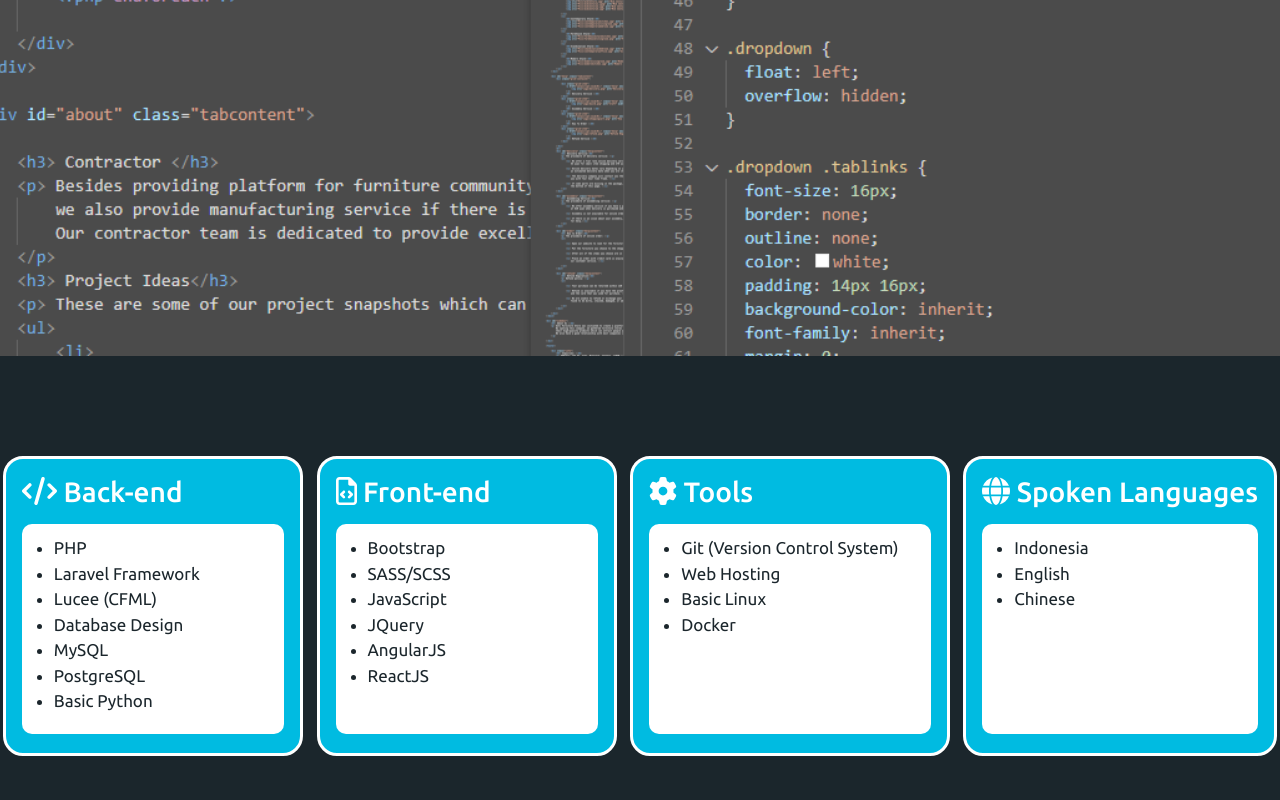
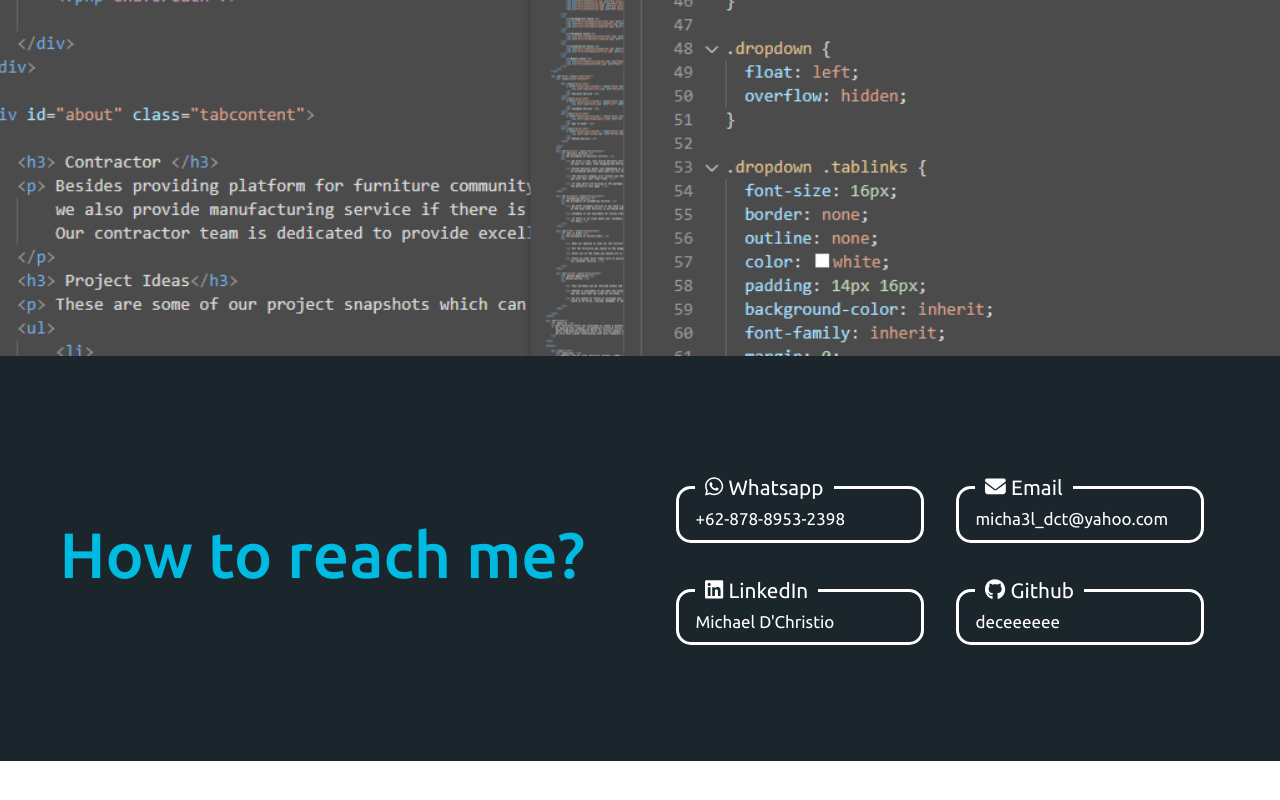
Before and after one commit to deceeeeee/deceeeeee.github.io, a React (Create React App) app: page / in a window 1280 px wide. Shown: the part 6141-6941 px from the top of the page. After the commit the page ends 6902 px from the top, so only its background shows below. Built offline with nearby package versions, Linux system fonts and the light colour scheme.

Commit message:
Finished contact section

```diff
--- a/src/App.js
+++ b/src/App.js
@@ -63,7 +63,7 @@ class App extends Component {
     return(
       <div ref={state.appRef} className={"App"}>
         <NavigationBar show={this.pathMatch(state.currentRoute)} navList={routes} onChoose={(path) => handleNavClick(path)} />
-        <Footer show={ this.state.showApp && hasFooterRoutes.includes(this.state.currentRoute) } />
+        {/* <Footer show={ this.state.showApp && hasFooterRoutes.includes(this.state.currentRoute) } /> */}
       </div>
     );
   }
--- a/src/Component/PagesComponent/Contact/Contact.jsx
+++ b/src/Component/PagesComponent/Contact/Contact.jsx
@@ -1,6 +1,5 @@
 import React from 'react';
 import Init from '../../../Init/Init';
-import { Row, Col } from 'react-bootstrap';
 import ContactInfo from '../../../Data/Contact';
 
 import './Contact.scss';
@@ -10,14 +9,18 @@ const contactInfo = ContactInfo();
 const Contact = (props) => {
     const FontAwesomeIcon = Init.FontAwesomeIcon;
 
+    const clickContact = (event, index) => {
+        let selectedContact = contactInfo[index];
+        window.open(selectedContact.url, "_blank")
+    }
+
     return (
         <div className="contact">
             {/* TITLE */}
             <div className="contact-title">
-                <h1>
-                    WANNA TALK ABOUT IT? LET'S GET IN TOUCH.
-                    {/* <br/> */}
-                </h1>
+                <h2>
+                    How to reach me?
+                </h2>
             </div>
             {/*
                 CONTENT
@@ -25,50 +28,20 @@ const Contact = (props) => {
                 Right - Introduction
             */}
             <div className="contact-content">
-                <Row className="contact-address">
-                    <Col md={6} sm={6} className="contact-address-item contact-address-title">
-                        <h2>
-                            TNG
-                        </h2>
-                    </Col>
-
-                    <Col md={5} sm={6} className="contact-address-item contact-address-info">
-                        {contactInfo.address}
-                    </Col>
-                </Row>
-
-                <h5 className="contact-section-title"> Get In Touch </h5>
-                <Row className="contact-info">
-                    <Col md={6} className="contact-info-item">
-                        <a className="with-underline fade-in" href={"mailto:" + contactInfo.email}>
-                            {contactInfo.email}
-                        </a>
-                    </Col>
-
-                    <Col md={5} className="contact-info-item">
-                        <a className="with-underline fade-in" href={"tel:" + contactInfo.phoneno}>
-                            {contactInfo.phoneno}
-                        </a>
-                    </Col>
-                </Row>
-
-                <h5 className="contact-section-title"> Follow Us </h5>
-                <Row className="contact-socmed">
-                    <Col md={6} className="socmed-list">
-                        {
-                            contactInfo.socmed.map( (item, index) => {
-                                return item.hasOwnProperty('show') && item.show ? (
-                                    <a target="_blank"
-                                    rel="noopener noreferrer"
-                                    className=''
-                                    key={index} href={item.link}>
-                                        <FontAwesomeIcon icon={item.faIcon} />
-                                    </a>
-                                ) : "";
-                            } )
-                        }
-                    </Col>
-                </Row>
+                {
+                    contactInfo.map((item, index) => {
+                        return (
+                            <fieldset key={index} className="contact-content-item" onClick={(event) => clickContact(event, index)}>
+                                <legend className="contact-content-name">
+                                    <FontAwesomeIcon icon={item.icon} /> { item.name }
+                                </legend>
+                                <span className="contact-content-link">
+                                    { item.value }
+                                </span>
+                            </fieldset>
+                        )
+                    })
+                }
             </div>
         </div>
     );
--- a/src/Component/PagesComponent/Contact/Contact.scss
+++ b/src/Component/PagesComponent/Contact/Contact.scss
@@ -1,117 +1,61 @@
+$primaryColor: var(--base-primary-color);
+$secondaryColor: var(--base-secondary-color);
+$primaryTextColor: var(--primary-text-color);
+
 .contact {
     width: 100%;
-    height: 100%;
-    // border: 10px solid black;
+    background-color: $primaryColor;
+    padding: 100px 0;
     display: flex;
-    flex-direction: row;
+    align-items: center;
+    justify-content: space-evenly;
+    gap: 1rem;
     flex-wrap: wrap;
-    align-items: flex-start;
-    justify-content: space-around;
 
-    padding: 2rem 4rem 2rem;
-
-    a {
-        color: #000;
-        text-decoration: underline;
-        transition: 0.2s linear;
-        margin: 0.1rem 0;
-
-        &:hover {
-            // opacity: 0.75;
-            // font-size: 1.01rem;
+    .contact-title {
+        h2 {
+            font-size: 4rem;
+            color: $secondaryColor;
         }
     }
 
-    &-title {
-        padding: 1rem 3.5rem;
-        width: 55%;
+    .contact-content {
+        display: grid;
+        grid-template-columns: 280px 280px;
 
-        h1 {
-            width: 90%;
-            font-weight: 900;
-            font-size: 6vw;
-            line-height: 6rem;
+        @media screen and (max-width: 768px) {
+            width: 100%;
+            grid-template-columns: auto;
         }
-    }
 
-    &-content {
-        width: 45%;
-        height: 50vh;
-        position: relative;
-        padding: 0.7rem 0;
+        &-item {
+            padding: 0.2rem 1rem 0.5rem;
+            margin: 1rem;
+            transition: all 0.4s ease;
+            cursor: pointer;
 
-        .contact-address {
-            align-items: center;
-            margin-bottom: 4rem;
+            &:hover,
+            &:active {
+                background-color: $secondaryColor;
 
-            &-title {
-                margin-left: -6px;
-
-                h2 {
-                    font-size: 7.5vw;
-                    font-weight: 700;
-                    margin: 0;
+                .contact-content-link {
+                    opacity: 0.8;
+                    font-size: 1rem;
                 }
             }
 
-            &-info {
-                text-align: justify;
-                white-space: pre-line;
+            .contact-content-name {
+                margin-bottom: 0;
+                font-size: 1.3rem;
             }
-        }
 
-        .contact-info {
-            margin-bottom: 2rem;
-        }
-
-        .contact-section-title {
-            text-transform: uppercase;
-            font-size: 1rem;
-            margin-bottom: 0.2rem;
-        }
-
-        .contact-socmed {
-            .socmed-list {
-                display: flex;
-                gap: 10px;
-
-                & a {
-                    font-size: 35px;
-                }
+            .contact-content-link {
+                text-decoration: none;
+                color: $primaryTextColor;
+                transition: all 0.4s ease;
+                width: 100%;
+                // cursor: pointer;
             }
         }
     }
 }
-
-@media (max-width: 695px) {
-    .contact {
-        flex-direction: column;
-
-        padding: 1.5rem 2rem;
-
-        &-title {
-            width: 100%;
-            padding: 1rem 0;
-            margin-left: -5px;
-
-            h1 {
-                width: 100%;
-                font-size: 2.5rem;
-                line-height: 2.5rem;
-            }
-        }
-
-        &-content {
-            width: 80%;
-
-            .contact-address {
-                &-title {
-                    h2 {
-                        font-size: 15vw;
-                        letter-spacing: -2px;
-                    }
-                }
-            }
-        }
-    }
-}
--- a/src/Container/Homepage/Homepage.jsx
+++ b/src/Container/Homepage/Homepage.jsx
@@ -6,6 +6,7 @@ import Introduction from '../../Component/PagesComponent/Introduction/Introducti
 import Backgrounds from '../../Component/PagesComponent/Backgrounds/Backgrounds';
 import Proficiencies from '../../Component/PagesComponent/Proficiencies/Proficiencies';
 import Experiences from '../../Component/PagesComponent/Experiences/Experiences';
+import Contact from '../../Component/PagesComponent/Contact/Contact';
 
 class Homepage extends Component {
     constructor(props) {
@@ -39,15 +40,20 @@ class Homepage extends Component {
         return (
             <div className="homepage">
                 <Backgrounds id="first-background" imageProps={parallax[0]} />
+                {/* Profile */}
                 <Introduction />
                 <Backgrounds id="second-background" imageProps={parallax[1]} />
+                {/* Proficiencies */}
                 <Proficiencies />
                 <Backgrounds id="third-background" imageProps={parallax[2]} />
+                {/* Experiences */}
                 <Experiences />
                 <Backgrounds id="fourth-background" imageProps={parallax[3]} />
+                {/* Portfolio */}
                 <Introduction />
                 <Backgrounds id="fifth-background" imageProps={parallax[4]} />
-                <Proficiencies />
+                {/* Contacts */}
+                <Contact />
             </div>
         );
     }
--- a/src/Data/Contact.jsx
+++ b/src/Data/Contact.jsx
@@ -1,33 +1,30 @@
 const ContactInfo = () => {
-    return {
-        'maps'   : {
-            link: 'https://www.google.com/maps/place/Jl.+Green+Lake+City+Boulevard+No.B-15,+Petir,+Kec.+Cipondoh,+Kota+Tangerang,+Banten+15147/@-6.1821279,106.7097069,17.53z/data=!4m5!3m4!1s0x2e69f9cd092c2f07:0xa5d1579ad26e89e9!8m2!3d-6.1823774!4d106.7096752',
-            image: 'gmaps/taraco-loc.png'
+    return [
+        {
+            name: 'Whatsapp',
+            value: '+62-878-8953-2398',
+            icon: ['fab', 'whatsapp'],
+            url: 'https://wa.me/+6287889532398'
         },
-        'address': "Rukan New Castle B15 \n Green Lake City Boulevard \n Cipondoh, South Tangerang",
-        'phoneno': '+62 851-6280-6181',
-        'email': 'info@tarcodesign.id',
-        'socmed': [
-            {
-                name: "Instagram",
-                link: "https://www.instagram.com/taracodesign/",
-                show: true,
-                faIcon: ['fab', 'instagram']
-            },
-            {
-                name: "Facebook",
-                link: 'https://www.facebook.com/taracodesign/',
-                show: true,
-                faIcon: ['fab', 'facebook']
-            },
-            {
-                name: "LinkedIn",
-                link: '',
-                show: false,
-                faIcon: ['fab', 'linkedin']
-            }
-        ]
-    };
+        {
+            name: 'Email',
+            value: 'micha3l_dct@yahoo.com',
+            icon: ['fas', 'envelope'],
+            url: 'mailto:micha3l_dct@yahoo.com'
+        },
+        {
+            name: 'LinkedIn',
+            value: `Michael D'Christio`,
+            icon: ['fab', 'linkedin'],
+            url: 'https://www.linkedin.com/in/michael-d-christio-5694461a0/'
+        },
+        {
+            name: 'Github',
+            value: 'deceeeeee',
+            icon: ['fab', 'github'],
+            url: 'https://github.com/deceeeeee'
+        },
+    ];
 }
 
 export default ContactInfo;
```
